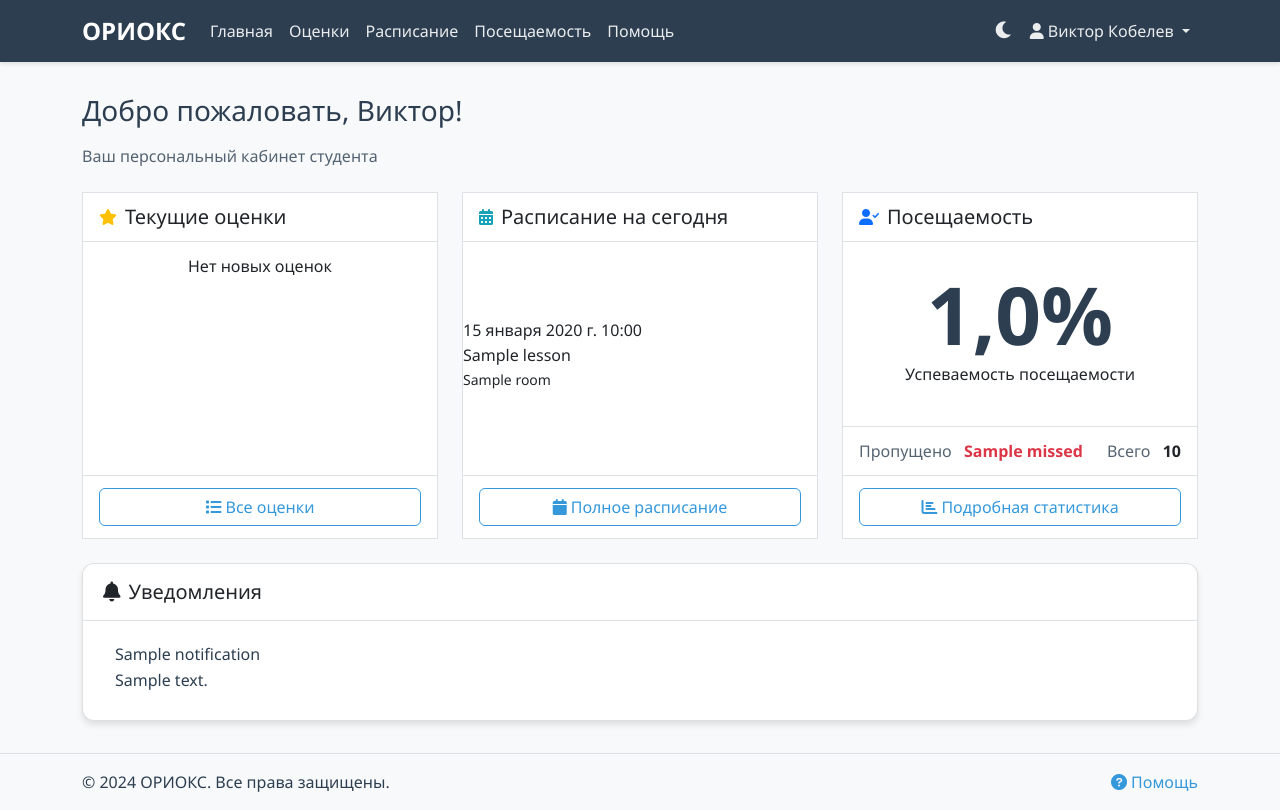
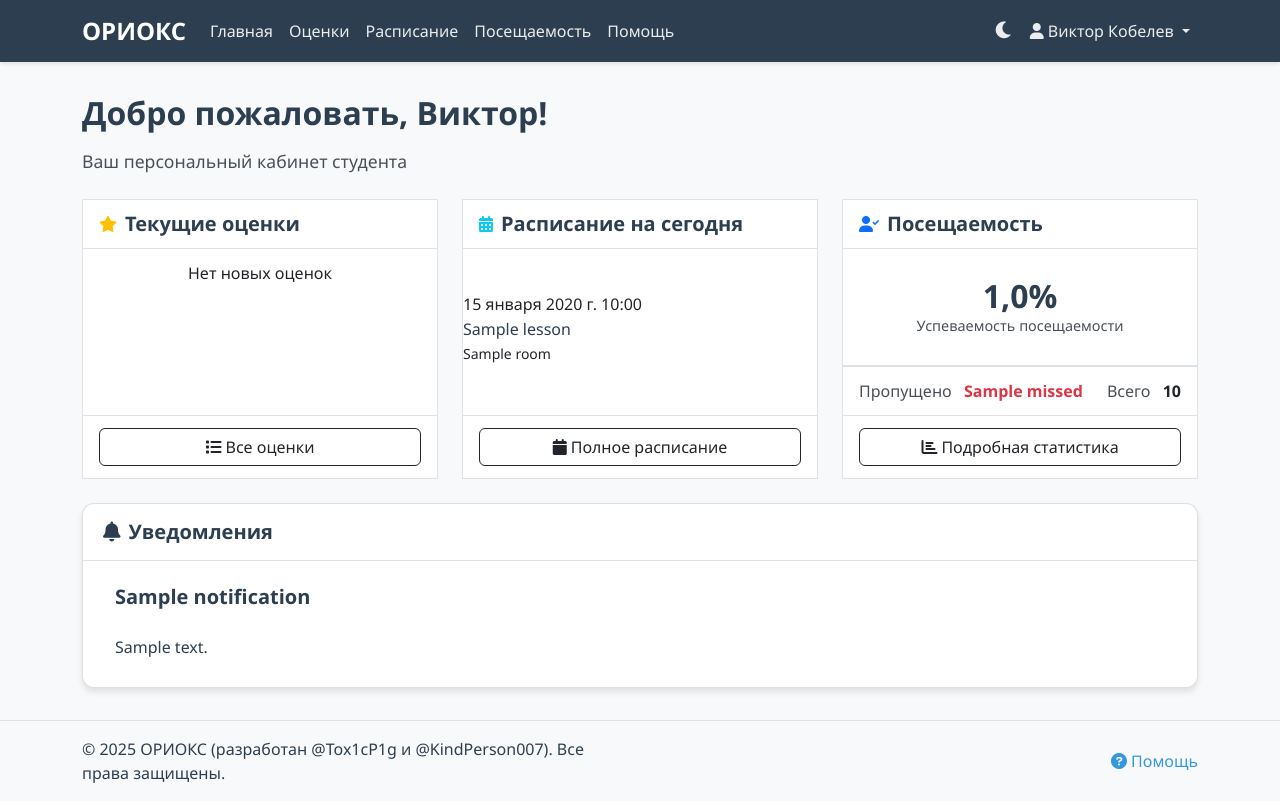
Before and after one commit to Tox1cP1g/orioks_new, a Django app: template services/student_performance/templates/student_performance/dashboard.html in a window 1280 px wide. After the commit the page ends 783 px from the top, so only its background shows below. Run offline with Django 5.2, Linux system fonts and the light colour scheme; a user stored in the database is signed in; tables that the repository leaves empty hold one stand-in row (values such as "Sample post"); the template is opened without the code that fills it: most values are stand-ins (such as "Sample title", 1, 10 or a date in 2020).

Commit message:
re-push docker-compose.yml

```diff
--- a/services/student_performance/templates/student_performance/attendance.html
+++ b/services/student_performance/templates/student_performance/attendance.html
@@ -5,8 +5,8 @@
 {% block content %}
 <div class="row mb-4">
     <div class="col-12">
-        <h1 class="display-4 mb-3">Посещаемость</h1>
-        <p class="lead dashboard-subtitle">Статистика посещаемости занятий</p>
+        <h1 class="mb-3">Посещаемость</h1>
+        <p class="dashboard-subtitle">Статистика посещаемости занятий</p>
     </div>
 </div>
 
--- a/services/student_performance/templates/student_performance/base.html
+++ b/services/student_performance/templates/student_performance/base.html
@@ -41,6 +41,11 @@
             --primary-bright: #0d6efd;
             --list-hover-bg: #f8f9fa;
             --muted-text: #6c757d;
+
+            /* Единообразие цветов текста */
+            --heading-color: #2c3e50;
+            --subtitle-color: #495057;
+            --section-title-color: #2c3e50;
         }
 
         :root[data-theme="dark"] {
@@ -84,6 +89,11 @@
             --primary-bright: #4e9fff;
             --list-hover-bg: #3d434c;
             --muted-text: #adb5bd;
+
+            /* Единообразие цветов текста */
+            --heading-color: #ffffff;
+            --subtitle-color: #e9ecef;
+            --section-title-color: #e9ecef;
         }
 
         body {
@@ -96,15 +106,70 @@
             transition: background-color 0.3s, color 0.3s;
         }
 
-        .navbar {
-            background-color: var(--navbar-bg) !important;
-            box-shadow: 0 2px 4px rgba(0,0,0,0.1);
+        /* Единообразие заголовков и подзаголовков */
+        h1, .h1 {
+            font-size: 2rem;
+            font-weight: 600;
+            color: var(--heading-color);
+            margin-bottom: 1rem;
         }
 
+        h2, .h2, .display-4 {
+            font-size: 1.75rem;
+            font-weight: 600;
+            color: var(--heading-color);
+            margin-bottom: 0.75rem;
+        }
+
+        h3, .h3 {
+            font-size: 1.5rem;
+            font-weight: 600;
+            color: var(--heading-color);
+            margin-bottom: 0.75rem;
+        }
+
+        h4, .h4, h5, .h5, h6, .h6 {
+            font-size: 1.25rem;
+            font-weight: 600;
+            color: var(--heading-color);
+            margin-bottom: 0.5rem;
+        }
+
+        .lead, p.dashboard-subtitle, .text-secondary {
+            font-size: 1.1rem;
+            color: var(--subtitle-color);
+            margin-bottom: 1.5rem;
+        }
+
+        .card-title {
+            font-size: 1.25rem;
+            font-weight: 600;
+            color: var(--section-title-color);
+        }
+
+        /* Убираем несогласованные размеры дисплеев */
+        .display-1, .display-2, .display-3, .display-4 {
+            font-size: 2rem;
+            font-weight: 600;
+            line-height: 1.2;
+        }
+
+        /* Единые стили для блоков */
+        .stats-item span, .schedule-item h6, .subject {
+            font-size: 1rem;
+            font-weight: 500;
+        }
+
+        /* Единообразие текста в навигации */
         .navbar-brand {
             color: var(--navbar-text) !important;
             font-weight: bold;
             font-size: 1.5rem;
+        }
+
+        .navbar {
+            background-color: var(--navbar-bg) !important;
+            box-shadow: 0 2px 4px rgba(0,0,0,0.1);
         }
 
         .nav-link {
@@ -831,7 +896,7 @@
         <div class="container">
             <div class="row align-items-center">
                 <div class="col-md-6 text-center text-md-start">
-                    © 2024 ОРИОКС. Все права защищены.
+                    © 2025 ОРИОКС (разработан @Tox1cP1g и @KindPerson007). Все права защищены.
                 </div>
                 <div class="col-md-6 text-center text-md-end">
                     <a href="{% url 'help' %}"><i class="fas fa-question-circle me-1"></i>Помощь</a>
--- a/services/student_performance/templates/student_performance/dashboard.html
+++ b/services/student_performance/templates/student_performance/dashboard.html
@@ -5,7 +5,7 @@
 {% block content %}
 <div class="row mb-4">
     <div class="col-12">
-        <h1 class="h3 mb-3">Добро пожаловать, {{ user.first_name }}!</h1>
+        <h1 class="mb-3">Добро пожаловать, {{ user.first_name }}!</h1>
         <p class="dashboard-subtitle mb-0">Ваш персональный кабинет студента</p>
     </div>
 </div>
@@ -104,21 +104,23 @@
                 <i class="fas fa-user-check me-2 text-primary"></i>
                 <h5 class="card-title mb-0">Посещаемость</h5>
             </div>
-            <div class="card-body d-flex flex-column align-items-center justify-content-center">
+            <div class="card-body p-0">
                 {% if attendance_stats.total > 0 %}
-                    <div class="attendance-display">
-                        <h2 class="display-1 mb-0">{{ attendance_stats.percentage|floatformat:1 }}%</h2>
-                        <p class="text-center mb-3">Успеваемость посещаемости</p>
+                    <div class="stats-item">
+                        <div class="text-center py-3">
+                            <div class="attendance-percentage">{{ attendance_stats.percentage|floatformat:1 }}%</div>
+                            <p class="attendance-subtitle mb-0">Успеваемость посещаемости</p>
+                        </div>
                     </div>
-                    <div class="attendance-details w-100 mt-auto">
+                    <div class="stats-item border-top">
                         <div class="d-flex justify-content-between">
                             <div>
-                                <span class="detail-label">Пропущено</span>
-                                <span class="detail-value text-danger">{{ attendance_stats.missed }}</span>
+                                <span class="attendance-label">Пропущено</span>
+                                <span class="text-danger fw-bold">{{ attendance_stats.missed }}</span>
                             </div>
-                            <div class="text-end">
-                                <span class="detail-label">Всего</span>
-                                <span class="detail-value">{{ attendance_stats.total }}</span>
+                            <div>
+                                <span class="attendance-label">Всего</span>
+                                <span class="fw-bold">{{ attendance_stats.total }}</span>
                             </div>
                         </div>
                     </div>
@@ -207,8 +209,7 @@
     }
 
     .dashboard-subtitle {
-        color: var(--text-color);
-        opacity: 0.8;
+        color: var(--subtitle-color);
     }
 
     .progress {
@@ -238,110 +239,21 @@
         font-size: 1rem;
     }
 
-    .attendance-display {
-        text-align: center;
-        padding: 1.5rem 0;
+    .attendance-percentage {
+        font-size: 2rem;
+        font-weight: 600;
+        color: var(--text-color);
+        line-height: 1.2;
     }
 
-    .attendance-display .display-1 {
-        font-weight: 600;
-        color: var(--text-color);
+    .attendance-subtitle {
+        font-size: 0.9rem;
+        color: var(--subtitle-color);
     }
 
-    .attendance-details {
-        padding: 0.75rem 1rem;
-        border-top: 1px solid var(--border-color);
-    }
-
-    .detail-label {
-        color: var(--text-color);
-        opacity: 0.8;
+    .attendance-label {
+        color: var(--subtitle-color);
         margin-right: 0.5rem;
-    }
-
-    .detail-value {
-        font-weight: 600;
-    }
-
-    /* Цвета текста для тем */
-    [data-theme="light"] {
-        --success-color: #28a745;
-        --warning-color: #ffc107;
-        --danger-color: #dc3545;
-        --info-color: #17a2b8;
-        --primary-color-accent: #0d6efd;
-    }
-
-    [data-theme="dark"] {
-        --success-color: #5cb85c;
-        --warning-color: #f0ad4e;
-        --danger-color: #d9534f;
-        --info-color: #5bc0de;
-        --primary-color-accent: #4e9fff;
-    }
-
-    .text-success {
-        color: var(--success-color) !important;
-    }
-
-    .text-warning {
-        color: var(--warning-color) !important;
-    }
-
-    .text-danger {
-        color: var(--danger-color) !important;
-    }
-
-    .text-info {
-        color: var(--info-color) !important;
-    }
-
-    .text-primary {
-        color: var(--primary-color-accent) !important;
-    }
-
-    /* Стили для темной темы */
-    [data-theme="dark"] {
-        --text-default: #ffffff;
-    }
-
-    [data-theme="dark"] .card-title,
-    [data-theme="dark"] .card-header,
-    [data-theme="dark"] .stats-item,
-    [data-theme="dark"] .empty-text,
-    [data-theme="dark"] .attendance-display p,
-    [data-theme="dark"] .attendance-display .display-1,
-    [data-theme="dark"] .detail-label,
-    [data-theme="dark"] .detail-value {
-        color: var(--text-default);
-    }
-
-    [data-theme="dark"] .stats-item span:not(.text-success):not(.text-warning):not(.text-danger) {
-        color: var(--text-default);
-    }
-
-    /* Кнопки */
-    .btn-outline-primary {
-        border-color: var(--secondary-color);
-        color: var(--secondary-color);
-    }
-
-    .btn-outline-primary:hover {
-        background-color: var(--secondary-color);
-        color: #fff;
-    }
-
-    /* Границы в темной теме */
-    [data-theme="dark"] .card-header {
-        border-bottom-color: var(--border-color);
-    }
-
-    [data-theme="dark"] .card-footer {
-        border-top-color: var(--border-color);
-    }
-
-    [data-theme="dark"] .stats-item {
-        border-bottom-color: var(--border-color);
     }
 </style>
 {% endblock %}
--- a/services/student_performance/templates/student_performance/grades.html
+++ b/services/student_performance/templates/student_performance/grades.html
@@ -5,8 +5,8 @@
 {% block content %}
 <div class="row mb-4">
     <div class="col-12">
-        <h1 class="display-4 mb-3">Мои оценки</h1>
-        <p class="lead">Успеваемость по предметам</p>
+        <h1 class="mb-3">Мои оценки</h1>
+        <p class="dashboard-subtitle">Успеваемость по предметам</p>
     </div>
 </div>
 
```
Also changed, not shown: services/student_performance/templates/student_performance/help.html (+15 -12 lines), services/student_performance/templates/student_performance/schedule.html (+3 -8 lines), services/auth/db.sqlite3, services/student_performance/db.sqlite3.
